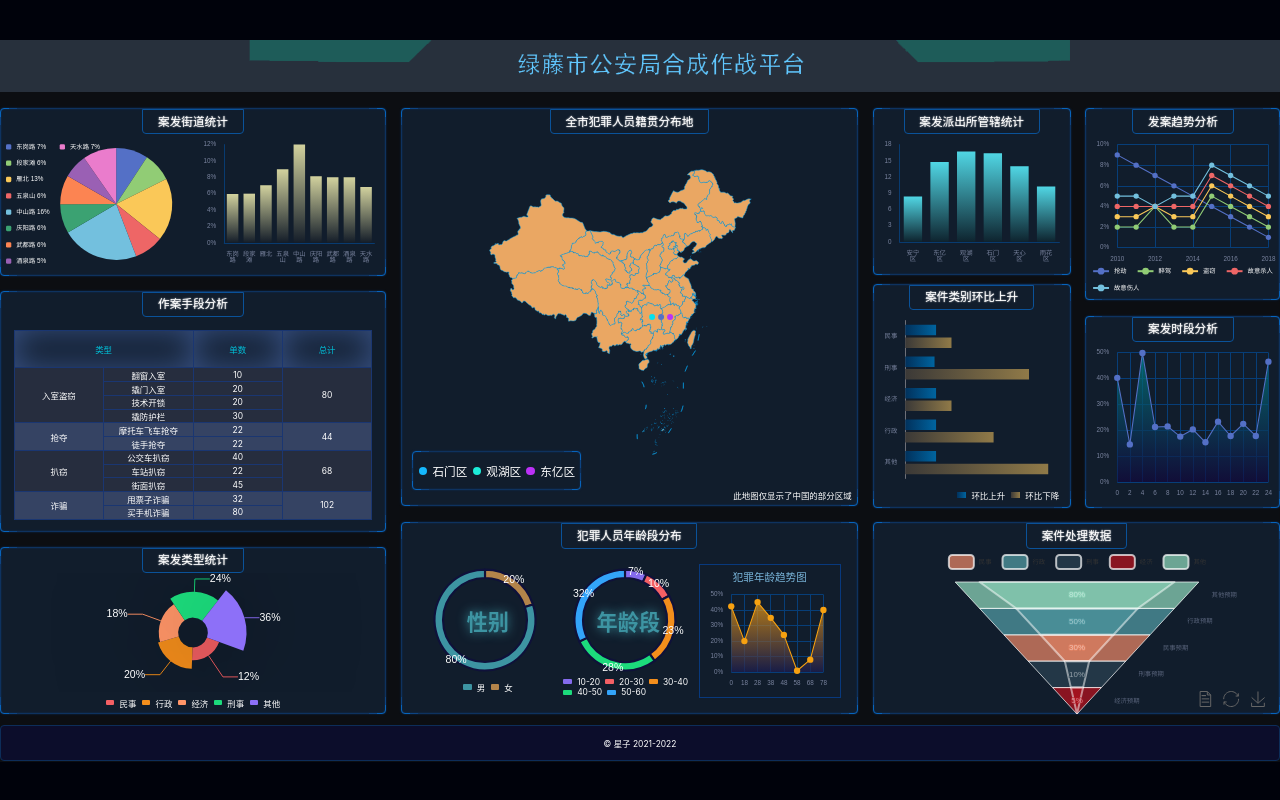
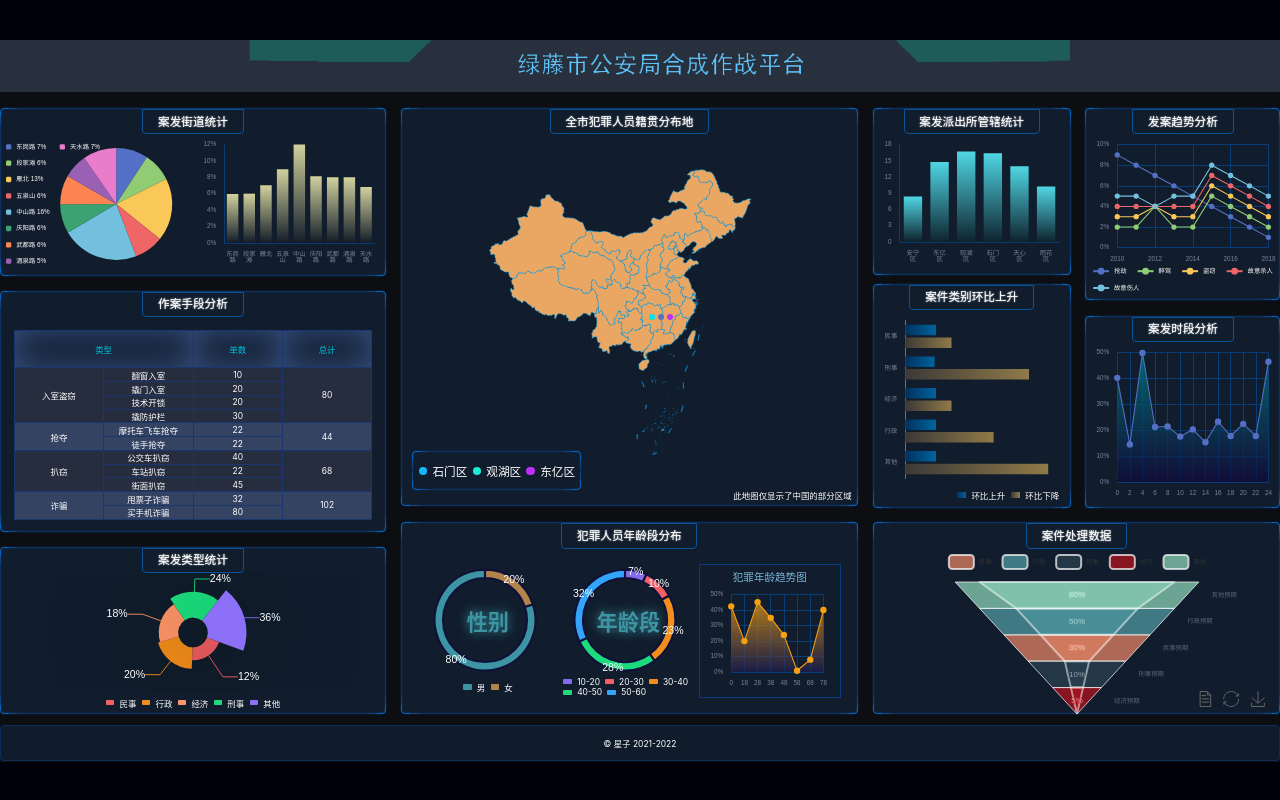
Before and after one commit to EvelynWXY/big-screen-demo-02, a React (Vite) app: page /#/ in a window 1280 px wide. Built offline with nearby package versions, Linux system fonts and the light colour scheme.

Commit message:
修改footer

```diff
--- a/src/pages/home.scss
+++ b/src/pages/home.scss
@@ -35,7 +35,7 @@
     border: 1px solid #0d2d59;
     margin: px(20) 0 1px;
     border-radius: 4px;
-    background: #0c0d2b;
+    background: #101c2c;
     display: flex;
     align-items: center;
     justify-content: center;
```
